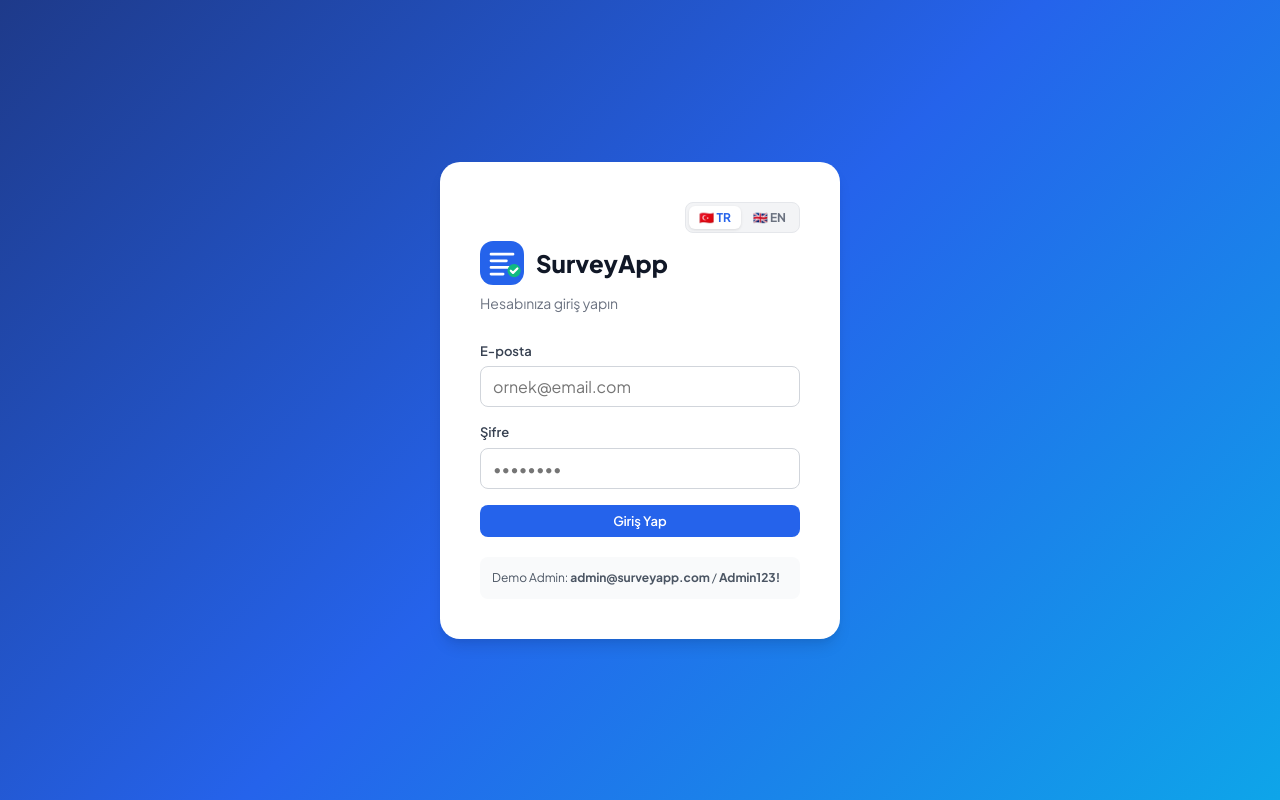
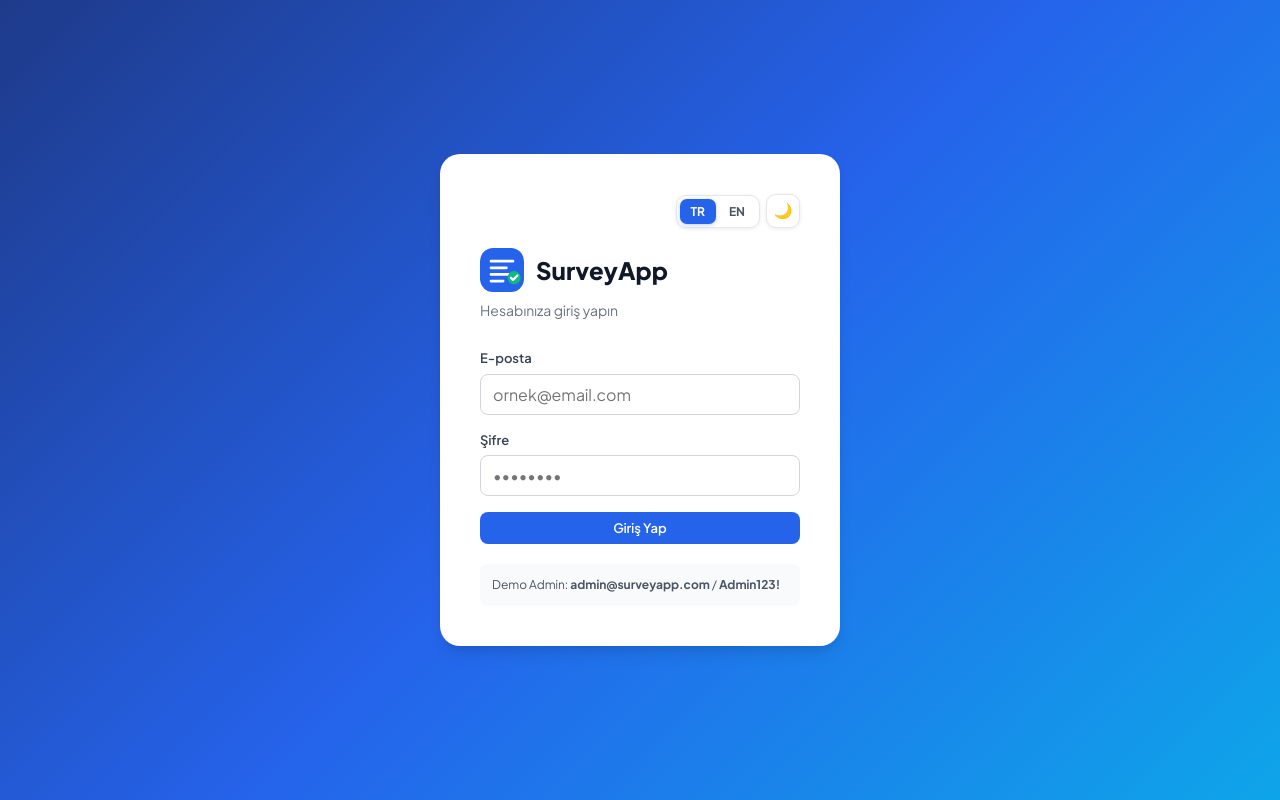
Before and after one commit to ferhattufekci/SurveyApp, a React (Vite) app in the folder Frontend/survey-app/: page /login in a window 1280 px wide. Built offline with nearby package versions, Linux system fonts and the light colour scheme; no server answers.

Commit message:
feat: add theme toggle to login page and improve toggle design

```diff
--- a/Frontend/survey-app/src/components/admin/LanguageToggle.tsx
+++ b/Frontend/survey-app/src/components/admin/LanguageToggle.tsx
@@ -8,30 +8,31 @@ export default function LanguageToggle() {
       display: 'flex',
       alignItems: 'center',
       gap: '2px',
-      background: '#f3f4f6',
-      borderRadius: '8px',
+      background: 'var(--color-surface)',
+      borderRadius: '10px',
       padding: '3px',
-      border: '1px solid #e5e7eb',
+      border: '1px solid var(--color-border)',
+      boxShadow: '0 1px 4px rgba(0,0,0,0.08)',
     }}>
       {(['tr', 'en'] as const).map(lang => (
         <button
           key={lang}
           onClick={() => setLanguage(lang)}
           style={{
-            padding: '4px 10px',
-            borderRadius: '6px',
+            padding: '5px 11px',
+            borderRadius: '7px',
             border: 'none',
             cursor: 'pointer',
             fontSize: '12px',
             fontWeight: 700,
             fontFamily: 'inherit',
             transition: 'all 0.15s',
-            background: language === lang ? '#fff' : 'transparent',
-            color: language === lang ? '#2563EB' : '#6b7280',
-            boxShadow: language === lang ? '0 1px 3px rgba(0,0,0,0.1)' : 'none',
+            background: language === lang ? 'var(--primary)' : 'transparent',
+            color: language === lang ? '#fff' : 'var(--color-text-secondary)',
+            boxShadow: language === lang ? '0 1px 4px rgba(37,99,235,0.3)' : 'none',
           }}
         >
-          {lang === 'tr' ? '🇹🇷 TR' : '🇬🇧 EN'}
+          {lang === 'tr' ? 'TR' : 'EN'}
         </button>
       ))}
     </div>
--- a/Frontend/survey-app/src/components/admin/ThemeToggle.tsx
+++ b/Frontend/survey-app/src/components/admin/ThemeToggle.tsx
@@ -12,14 +12,16 @@ export default function ThemeToggle() {
         display: 'flex',
         alignItems: 'center',
         justifyContent: 'center',
-        width: '36px',
-        height: '36px',
-        borderRadius: '8px',
-        border: '1px solid #e5e7eb',
-        background: '#f3f4f6',
+        width: '34px',
+        height: '34px',
+        borderRadius: '10px',
+        border: '1px solid var(--color-border)',
+        background: 'var(--color-surface)',
         cursor: 'pointer',
-        fontSize: '16px',
+        fontSize: '15px',
         transition: 'all 0.15s',
+        boxShadow: '0 1px 4px rgba(0,0,0,0.08)',
+        flexShrink: 0,
       }}
     >
       {isDark ? '☀️' : '🌙'}
--- a/Frontend/survey-app/src/pages/auth/LoginPage.tsx
+++ b/Frontend/survey-app/src/pages/auth/LoginPage.tsx
@@ -4,6 +4,7 @@ import { useAuthStore } from '../../store/authStore';
 import { useLanguageStore } from '../../store/languageStore';
 import { t, tx } from '../../i18n/translations';
 import LanguageToggle from '../../components/admin/LanguageToggle';
+import ThemeToggle from '../../components/admin/ThemeToggle';
 
 export default function LoginPage() {
   const [email, setEmail] = useState('');
@@ -57,9 +58,10 @@ await new Promise(resolve => setTimeout(resolve, 150));
   return (
     <div className="login-page">
       <div className="login-card">
-        <div style={{ display: 'flex', justifyContent: 'flex-end', marginBottom: '8px' }}>
-          <LanguageToggle />
-        </div>
+        <div style={{ display: 'flex', justifyContent: 'flex-end', alignItems: 'center', gap: '6px', marginBottom: '20px' }}>
+  <LanguageToggle />
+  <ThemeToggle />
+</div>
         <div className="login-logo">
           <svg viewBox="0 0 40 40" fill="none" xmlns="http://www.w3.org/2000/svg">
             <rect width="40" height="40" rx="12" fill="#2563EB"/>
```
